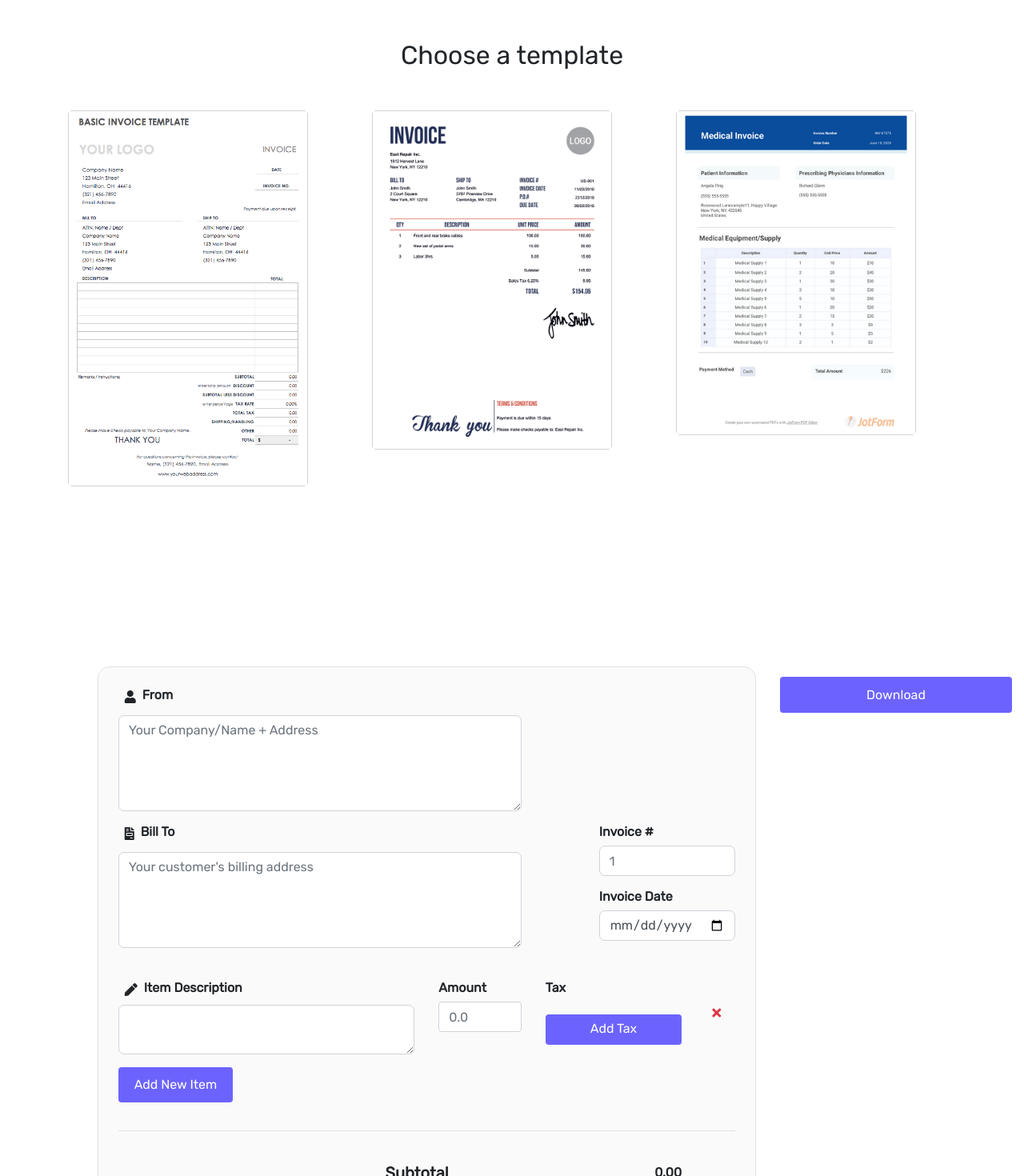
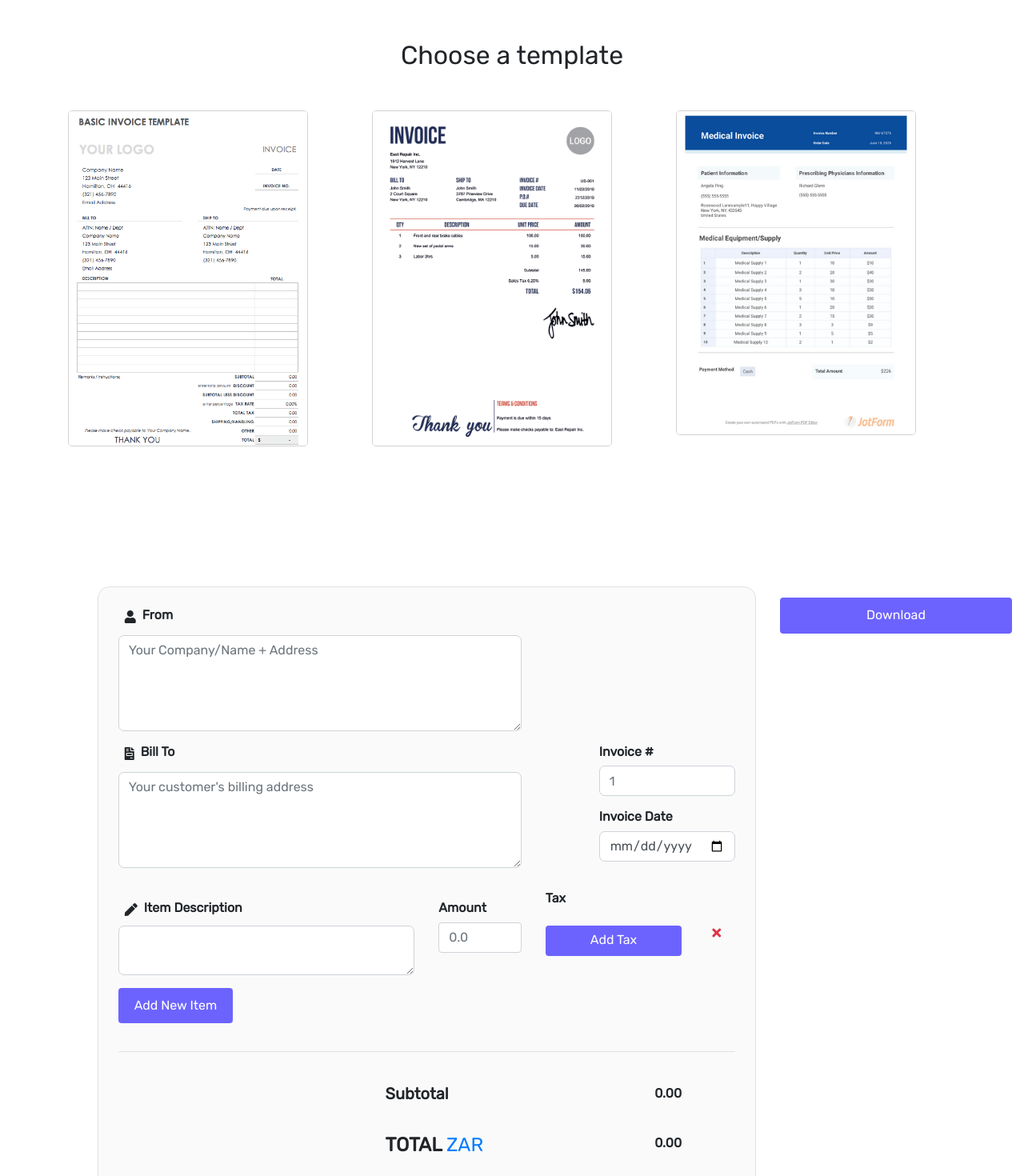
Before and after one commit to juliusvdw/custom-invoice-generator, a React (Create React App) app in the folder client/: page / in a window 1280 px wide. Shown: the part 860-2330 px from the top of the page at 80% size. Built offline with nearby package versions, Linux system fonts and the light colour scheme.

Commit message:
Minor styling changes

```diff
--- a/client/src/components/form/Item.js
+++ b/client/src/components/form/Item.js
@@ -58,7 +58,7 @@ const Item = () => {
               onChange={(e) => modifyItem(item.id, e)}
             />
           </div>
-          <div className="col-lg-3 col-md-3 text-left mt-3">
+          <div className="col-lg-3 col-md-3 text-left mt-1">
             <h6>
               <strong>Tax</strong>
             </h6>
--- a/client/src/components/pages/HomePage.js
+++ b/client/src/components/pages/HomePage.js
@@ -118,7 +118,7 @@ const heroImageStyle = {
 
 const formSectionStyle = {
   backgroundColor:'#ffffff',
-  paddingTop:'100px'
+  paddingTop:'50px'
 }
 
 
--- a/client/src/components/templates/Template.js
+++ b/client/src/components/templates/Template.js
@@ -23,7 +23,7 @@ const Template = ({ src, id }) => {
           <img
             className="img-fluid"
             src={src}
-            style={{ maxHeight: "100%" }}
+            style={{ height: "100%" }}
           ></img>
         </div>
     </Link>
@@ -32,16 +32,18 @@ const Template = ({ src, id }) => {
 
 const imageStyle = {
   maxWidth: "300px",
-  maxHeight: "500px",
+  maxHeight: "420px",
   border: "1px solid rgb(210,210,210)",
   borderRadius: "5px",
+  overflow:'hidden'
 };
 
 const selectedImageStyle = {
   maxWidth: "350px",
-  maxHeight: "500px",
+  maxHeight: "420px",
   border: "1px solid #0275d8",
   borderRadius: "5px",
+  overflow:'hidden'
 };
 
 export default Template;
```
